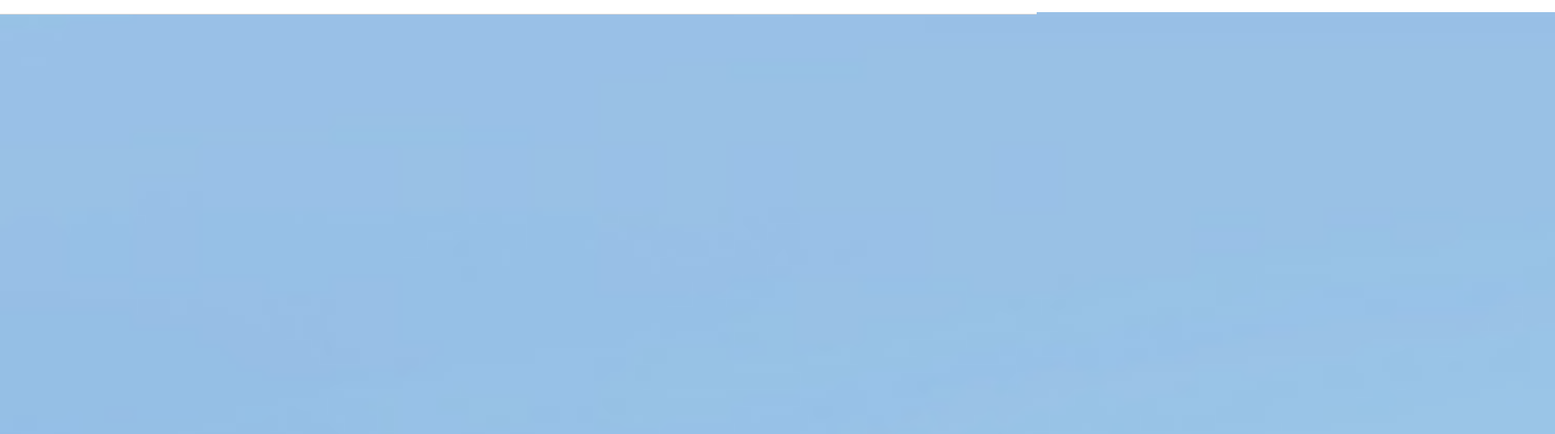
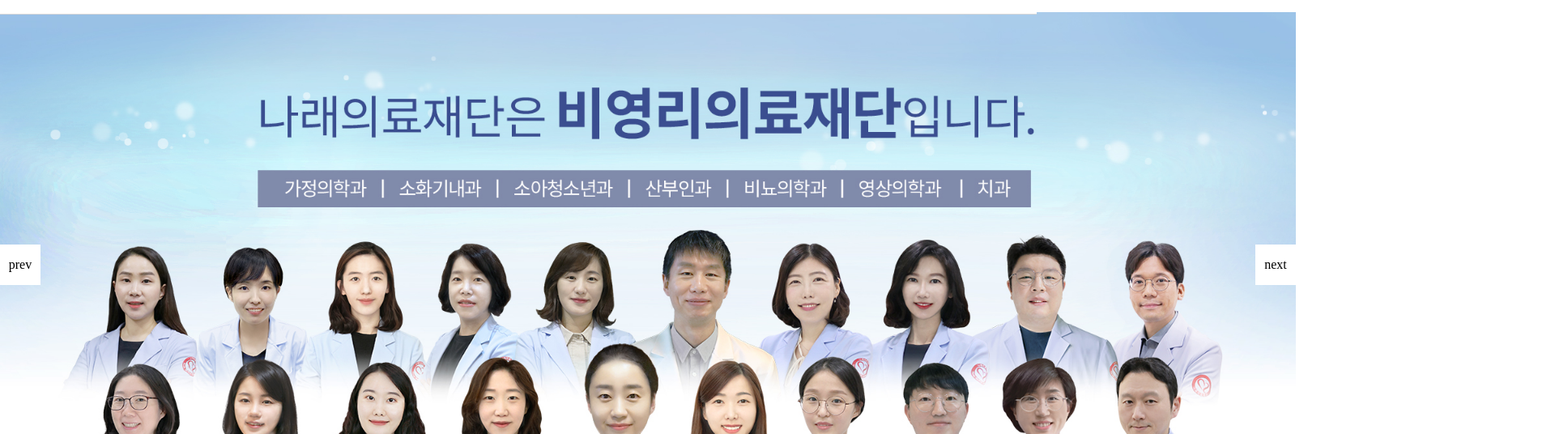
Before and after one commit to hyoeunkim126/naraemedical, a plain HTML site: page index.html in a window 1280 px wide. Shown: the part 80-616 px from the top of the page at 81% size, 1920 px wide, since content can reach past the window. Drawn offline with nearby package versions, Linux system fonts and the light colour scheme.

Commit message:
Update narae.css

```diff
--- a/css/narae.css
+++ b/css/narae.css
@@ -28,13 +28,13 @@ header{width: 100%; border-bottom: 1px solid #d7d7d7;
 .menu{display: flex; justify-content: space-between;}
 .menu li a{color: #000;
     font-family: 'Segoe UI', Tahoma, Geneva, Verdana, sans-serif;}
-.slider__wrap{width: 1280rem; margin: 0 auto;  }
+.slider__wrap{ height: 850px; margin: 0 auto;}
 .slider__img{position: relative; margin-top: 95px;
-    overflow: hidden; }
+    overflow: hidden;}
 .slider__inner{width: 500%; height: 100%; display: flex;}
 .slider__inner li{width: 100%;}
 .slider__inner li img{display: block; width: 100%;
-   }
+    background-size: contain;}
 .slider__btn a {
     position: absolute;
     top: 50%;
```
